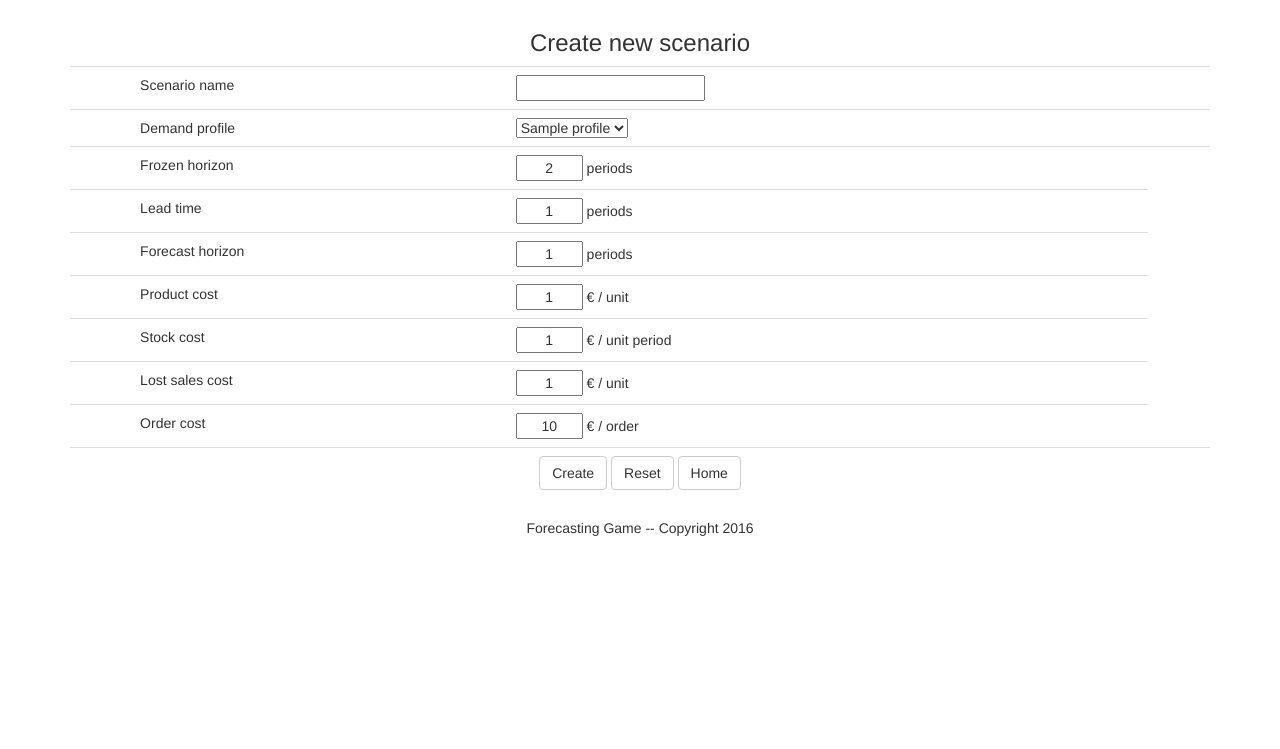
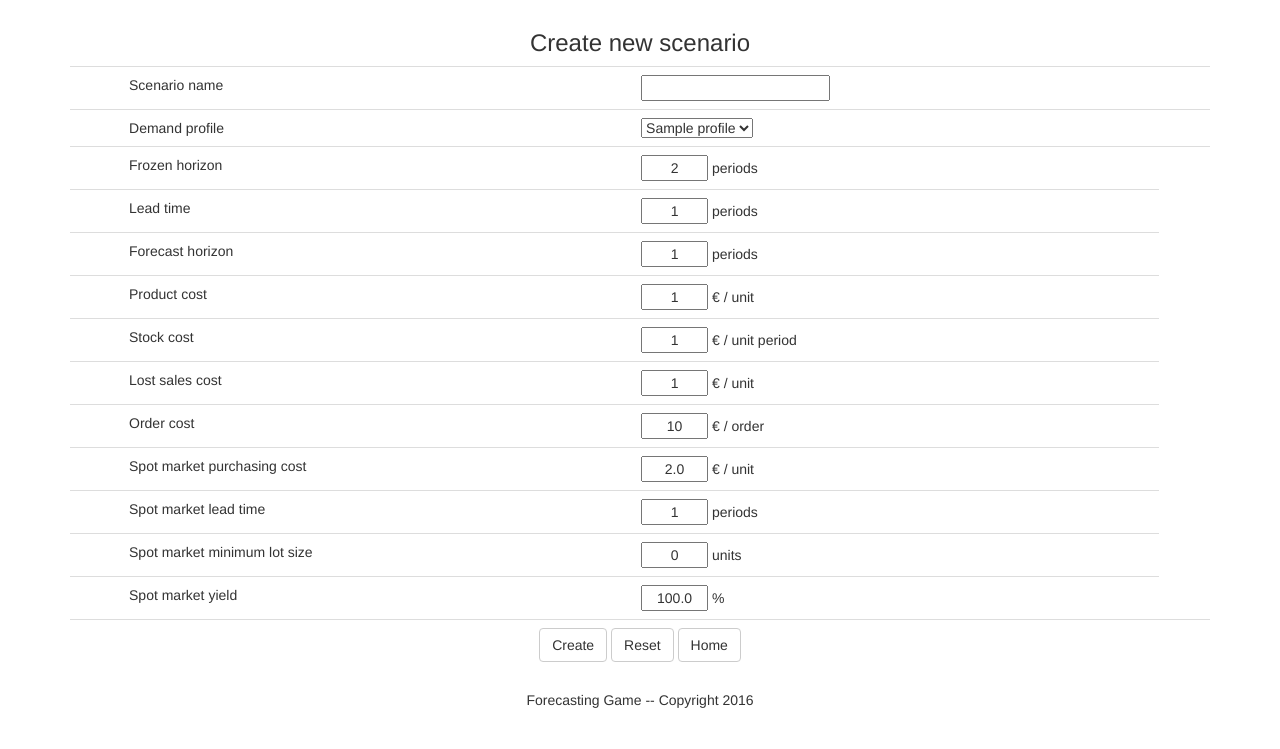
Before and after one commit to ropinot/demgame, a Flask app: page /admin/create_scenario in a window 1280 px wide. Shown: the part 51-800 px from the top of the page. Run offline with Flask 2, Linux system fonts and the light colour scheme; a user stored in the database is signed in; tables that the repository leaves empty hold one stand-in row (values such as "Sample post"); some libraries are stand-ins or nearby versions.

Commit message:
modified:   app/admin/forms.py 	modified:   app/models.py 	modified:   app/models.pyc 	modified:   app/table.py 	modified:   app/templates/admin/create_scenario_form.html + spot market on admin side. Game not yet affected

```diff
--- a/app/admin/forms.py
+++ b/app/admin/forms.py
@@ -28,15 +28,22 @@ class AdminLoginForm(wtf.Form):
 
 
 class CreateScenarioForm(wtf.Form):
+    # TODO: add spot cost, spot LT, spot min lot size, spot yield
     name = StringField('name', validators=[DataRequired()])
     # duration = StringField('duration', default=25, validators=[DataRequired()])
     frozen_horizon = StringField('frozen_horizon', default=2, validators=[DataRequired()])
     leadtime = StringField('leadtime', default=1, validators=[DataRequired()])
     forecast_horizon = StringField('forecast_horizon', default=1, validators=[DataRequired()])
+
     product_cost = StringField('product_cost', default=1, validators=[DataRequired()])
     stock_cost = StringField('stock_cost', default=1, validators=[DataRequired()])
     lostsale_cost = StringField('lostsale_cost', default=1, validators=[DataRequired()])
     order_cost = StringField('order_cost', default=10, validators=[DataRequired()])
+
+    spot_cost = StringField('spot_cost', default=2., validators=[DataRequired()])
+    spot_leadtime = StringField('spot_leadtime', default=1, validators=[DataRequired()])
+    spot_min_lotsize = StringField('spot_min_lotsize', default=0, validators=[DataRequired()])
+    spot_yield = StringField('spot_yield', default=100., validators=[DataRequired()])
 
     demand_profile_id = SelectField('demand_profile_id', coerce=int)
 
--- a/app/models.py
+++ b/app/models.py
@@ -100,6 +100,12 @@ class Scenario(db.Model):
     stock_cost = db.Column(db.Float)
     lostsale_cost = db.Column(db.Float)
     order_cost = db.Column(db.Float)
+
+    spot_cost = db.Column(db.Float)         # must be > than product_cost
+    spot_leadtime = db.Column(db.Integer)   # must be < than leadtime
+    spot_min_lotsize = db.Column(db.Integer)
+    spot_yield = db.Column(db.Float)
+
     creation_date = db.Column(db.DateTime)
     activation_date = db.Column(db.DateTime)
     run_date = db.Column(db.DateTime)
--- a/app/table.py
+++ b/app/table.py
@@ -14,7 +14,8 @@ class TableDict(object):
         self.data['sales'] = {t: 0 for t in xrange(1, num_periods+1)}
         self.data['lost_sales'] = {t: 0 for t in xrange(1, num_periods+1)}
         self.data['error'] = {t: 0. for t in xrange(1, num_periods+1)}
-        self.data['allowed'] = ['demand', 'stock', 'forecast', 'order', 'received', 'sales', 'lost_sales', 'error']
+        self.data['spot'] = {t: 0. for t in xrange(1, num_periods+1)}
+        self.data['allowed'] = ['demand', 'stock', 'forecast', 'order', 'received', 'sales', 'lost_sales', 'error', 'spot']
         self.data['current'] = 1
 
     def __getitem__(self, key):
@@ -62,6 +63,7 @@ class TableDict(object):
         print self.data['demand']
         print self.data['sales']
         print self.data['lost_sales']
+        print self.data['spot']
 
 
     def get_HTML(self):
@@ -72,6 +74,7 @@ class TableDict(object):
 
         html += self.convert_row('received')
         html += self.convert_row('stock')
+        html += self.convert_row('spot')
         html += self.convert_row('forecast')
         html += self.convert_row('demand')
         html += self.convert_row('order')
--- a/app/templates/admin/create_scenario_form.html
+++ b/app/templates/admin/create_scenario_form.html
@@ -121,6 +121,58 @@
                     </td>
                 </tr>
                 <tr>
+                    <td>&nbsp;</td>
+                    <td>
+                        Spot market purchasing cost
+                    </td>
+                    <td>
+                        {{ form.spot_cost(size=5, style='text-align:center')}} € / unit
+                        {% for error in form.spot_cost.errors %}
+                        <br/>
+                            <span style="color: red;">[{{ error }}]</span>
+                        {% endfor %}
+                    </td>
+                </tr>
+                <tr>
+                    <td>&nbsp;</td>
+                    <td>
+                        Spot market lead time
+                    </td>
+                    <td>
+                        {{ form.spot_leadtime(size=5, style='text-align:center')}} periods
+                        {% for error in form.spot_leadtime.errors %}
+                        <br/>
+                            <span style="color: red;">[{{ error }}]</span>
+                        {% endfor %}
+                    </td>
+                </tr>
+                <tr>
+                    <td>&nbsp;</td>
+                    <td>
+                        Spot market minimum lot size
+                    </td>
+                    <td>
+                        {{ form.spot_min_lotsize(size=5, style='text-align:center')}} units
+                        {% for error in form.spot_min_lotsize.errors %}
+                        <br/>
+                            <span style="color: red;">[{{ error }}]</span>
+                        {% endfor %}
+                    </td>
+                </tr>
+                <tr>
+                    <td>&nbsp;</td>
+                    <td>
+                        Spot market yield
+                    </td>
+                    <td>
+                        {{ form.spot_yield(size=5, style='text-align:center')}} %
+                        {% for error in form.spot_yield.errors %}
+                        <br/>
+                            <span style="color: red;">[{{ error }}]</span>
+                        {% endfor %}
+                    </td>
+                </tr>
+                <tr>
                     <td colspan="4" align="center">
                         {% if action == "Create" %}
                             <button type="submit" class="btn btn-default">Create</button>
```
Also changed, not shown: 1 other file.
